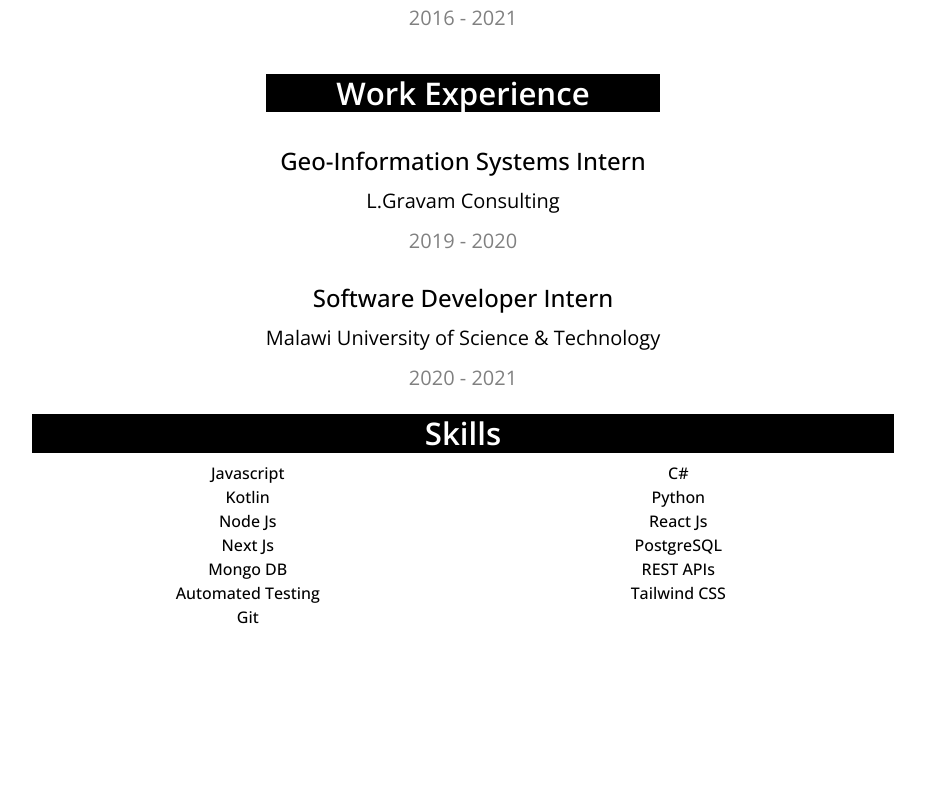
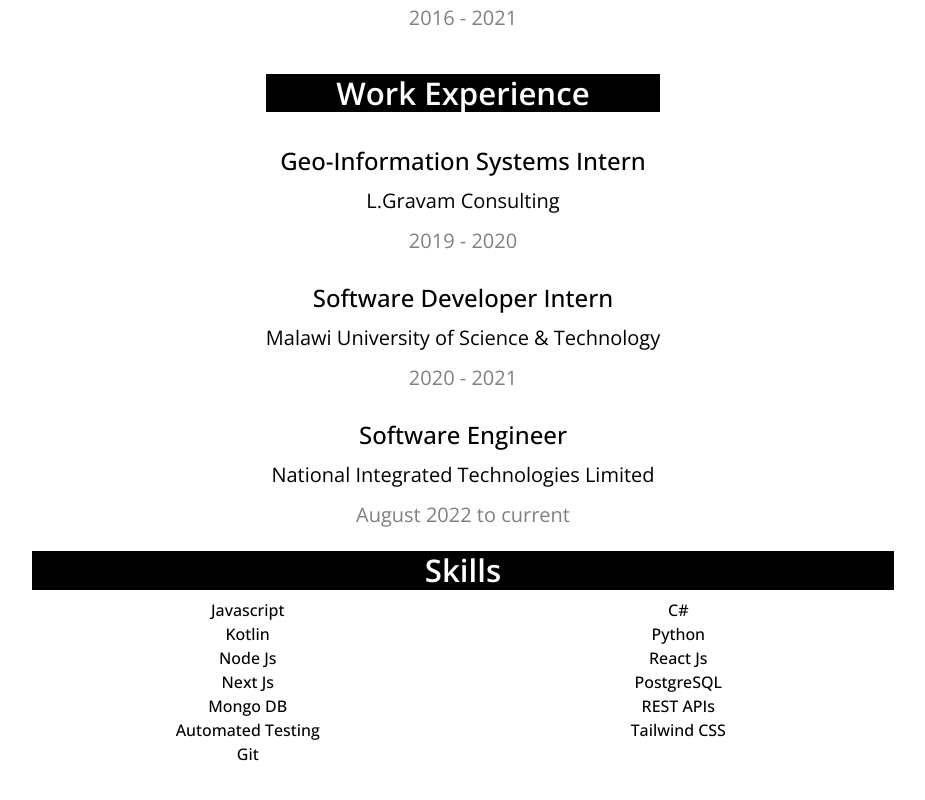
Before and after one commit to GISSIAH/bryan-portfolio, a Next.js app: page /resume in a window 1280 px wide. Shown: the part 414-1214 px from the top of the page, without its empty margins (177-1102 px from the left). Before the commit the page ends 1118 px from the top, so only its background shows below. Built offline with nearby package versions, Linux system fonts and the light colour scheme.

Commit message:
added nitel

```diff
--- a/pages/resume.js
+++ b/pages/resume.js
@@ -1,8 +1,8 @@
-import { Box, Typography,Grid ,Button} from '@mui/material'
-import Head from 'next/head'
-import styles from "../styles/resume.module.css"
-import ResumeItem from '../components/resume/resumeItem'
-import { FaDownload } from "react-icons/fa"
+import { Box, Typography, Grid, Button } from "@mui/material";
+import Head from "next/head";
+import styles from "../styles/resume.module.css";
+import ResumeItem from "../components/resume/resumeItem";
+import { FaDownload } from "react-icons/fa";
 export default function resume() {
   return (
     <div>
@@ -12,45 +12,153 @@
         <link rel="icon" href="/favicon.ico" />
       </Head>
 
-            <Box sx={{ display: 'flex', flexDirection: 'column', alignItems: 'center', textAlign: 'center' }}>
-                <Typography variant="h3" sx={{ fontWeight: 700 ,marginTop:5}}>Resume</Typography>
+      <Box
+        sx={{
+          display: "flex",
+          flexDirection: "column",
+          alignItems: "center",
+          textAlign: "center",
+        }}
+      >
+        <Typography variant="h3" sx={{ fontWeight: 700, marginTop: 5 }}>
+          Resume
+        </Typography>
         <div className={styles.desc}>
-                    <Typography variant="body1" color="gray" sx={{ fontWeight: 400 }}>{`I started my software developing journey 2 years ago when I was writing my final year project in college. I started learning python then I stumbled upon JavaScript which got me interest in building web applications.`}</Typography>
+          <Typography
+            variant="body1"
+            color="gray"
+            sx={{ fontWeight: 400 }}
+          >{`I started my software developing journey 2 years ago when I was writing my final year project in college. I started learning python then I stumbled upon JavaScript which got me interest in building web applications.`}</Typography>
         </div>
 
         <div className={styles.education}>
-                    <Typography variant="h4" sx={{ fontWeight: 600, marginBottom: 3,background:'black',color:"white"}}>Education</Typography>
-                    <ResumeItem title="Bsc Geo-Information Systems" place="Malawi University of Science & Technology" date="2016 - 2021" />
+          <Typography
+            variant="h4"
+            sx={{
+              fontWeight: 600,
+              marginBottom: 3,
+              background: "black",
+              color: "white",
+            }}
+          >
+            Education
+          </Typography>
+          <ResumeItem
+            title="Bsc Geo-Information Systems"
+            place="Malawi University of Science & Technology"
+            date="2016 - 2021"
+          />
         </div>
 
         <div className={styles.work}>
-                    <Typography variant="h4" sx={{ fontWeight: 600, marginBottom: 1, background: 'black', color: "white"}}>Work Experience</Typography>
-                    <ResumeItem title="Geo-Information Systems Intern" place="L.Gravam Consulting" date="2019 - 2020" />
-                    <ResumeItem title="Software Developer Intern" place="Malawi University of Science & Technology" date="2020 - 2021" />
+          <Typography
+            variant="h4"
+            sx={{
+              fontWeight: 600,
+              marginBottom: 1,
+              background: "black",
+              color: "white",
+            }}
+          >
+            Work Experience
+          </Typography>
+          <ResumeItem
+            title="Geo-Information Systems Intern"
+            place="L.Gravam Consulting"
+            date="2019 - 2020"
+          />
+          <ResumeItem
+            title="Software Developer Intern"
+            place="Malawi University of Science & Technology"
+            date="2020 - 2021"
+          />
+          <ResumeItem
+            title="Software Engineer"
+            place="National Integrated Technologies Limited"
+            date="August 2022 to current"
+          />
         </div>
         <div className={styles.skills}>
-                    <Typography variant="h4" sx={{ fontWeight: 600, marginBottom: 1, background: 'black', color: "white" }}>Skills</Typography>
-                    <Grid container >
-                        <Grid item xl={6} xs={6} sm={6} md={6} lg={6}><Typography variant="body1" sx={{ fontWeight: 500 }}>Javascript</Typography></Grid>
-                        <Grid item  xl={6} xs={6} sm={6} md={6} lg={6}><Typography  variant="body1" sx={{fontWeight:500}}>C#</Typography></Grid>
-                        <Grid item xl={6} xs={6} sm={6} md={6} lg={6}><Typography variant="body1" sx={{ fontWeight: 500 }}>Kotlin</Typography></Grid>
-                        <Grid item xl={6} xs={6} sm={6} md={6} lg={6}><Typography variant="body1" sx={{ fontWeight: 500 }}>Python</Typography></Grid>
-                        <Grid item xl={6} xs={6} sm={6} md={6} lg={6}><Typography variant="body1" sx={{fontWeight:500}}>Node Js</Typography></Grid>
-                        <Grid item xl={6} xs={6} sm={6} md={6} lg={6}><Typography variant="body1" sx={{fontWeight:500}}>React Js</Typography></Grid>
-                        <Grid item xl={6} xs={6} sm={6} md={6} lg={6}><Typography variant="body1" sx={{ fontWeight: 500 }}>Next Js</Typography></Grid>
-                        <Grid item xl={6} xs={6} sm={6} md={6} lg={6}><Typography variant="body1" sx={{fontWeight:500}}>PostgreSQL</Typography></Grid>
-                        <Grid item xl={6} xs={6} sm={6} md={6} lg={6}><Typography variant="body1" sx={{fontWeight:500}}>Mongo DB</Typography></Grid>
-                        <Grid item xl={6} xs={6} sm={6} md={6} lg={6}><Typography variant="body1" sx={{fontWeight:500}}>REST APIs</Typography></Grid>
-                        <Grid item xl={6} xs={6} sm={6} md={6} lg={6}><Typography variant="body1" sx={{fontWeight:500}}>Automated Testing</Typography></Grid>
-                        <Grid item xl={6} xs={6} sm={6} md={6} lg={6}><Typography variant="body1" sx={{ fontWeight: 500 }}>Tailwind CSS</Typography></Grid>
-                        <Grid item xl={6} xs={6} sm={6} md={6} lg={6}><Typography variant="body1" sx={{ fontWeight: 500 }}>Git</Typography></Grid>
-
-
+          <Typography
+            variant="h4"
+            sx={{
+              fontWeight: 600,
+              marginBottom: 1,
+              background: "black",
+              color: "white",
+            }}
+          >
+            Skills
+          </Typography>
+          <Grid container>
+            <Grid item xl={6} xs={6} sm={6} md={6} lg={6}>
+              <Typography variant="body1" sx={{ fontWeight: 500 }}>
+                Javascript
+              </Typography>
+            </Grid>
+            <Grid item xl={6} xs={6} sm={6} md={6} lg={6}>
+              <Typography variant="body1" sx={{ fontWeight: 500 }}>
+                C#
+              </Typography>
+            </Grid>
+            <Grid item xl={6} xs={6} sm={6} md={6} lg={6}>
+              <Typography variant="body1" sx={{ fontWeight: 500 }}>
+                Kotlin
+              </Typography>
+            </Grid>
+            <Grid item xl={6} xs={6} sm={6} md={6} lg={6}>
+              <Typography variant="body1" sx={{ fontWeight: 500 }}>
+                Python
+              </Typography>
+            </Grid>
+            <Grid item xl={6} xs={6} sm={6} md={6} lg={6}>
+              <Typography variant="body1" sx={{ fontWeight: 500 }}>
+                Node Js
+              </Typography>
+            </Grid>
+            <Grid item xl={6} xs={6} sm={6} md={6} lg={6}>
+              <Typography variant="body1" sx={{ fontWeight: 500 }}>
+                React Js
+              </Typography>
+            </Grid>
+            <Grid item xl={6} xs={6} sm={6} md={6} lg={6}>
+              <Typography variant="body1" sx={{ fontWeight: 500 }}>
+                Next Js
+              </Typography>
+            </Grid>
+            <Grid item xl={6} xs={6} sm={6} md={6} lg={6}>
+              <Typography variant="body1" sx={{ fontWeight: 500 }}>
+                PostgreSQL
+              </Typography>
+            </Grid>
+            <Grid item xl={6} xs={6} sm={6} md={6} lg={6}>
+              <Typography variant="body1" sx={{ fontWeight: 500 }}>
+                Mongo DB
+              </Typography>
+            </Grid>
+            <Grid item xl={6} xs={6} sm={6} md={6} lg={6}>
+              <Typography variant="body1" sx={{ fontWeight: 500 }}>
+                REST APIs
+              </Typography>
+            </Grid>
+            <Grid item xl={6} xs={6} sm={6} md={6} lg={6}>
+              <Typography variant="body1" sx={{ fontWeight: 500 }}>
+                Automated Testing
+              </Typography>
+            </Grid>
+            <Grid item xl={6} xs={6} sm={6} md={6} lg={6}>
+              <Typography variant="body1" sx={{ fontWeight: 500 }}>
+                Tailwind CSS
+              </Typography>
+            </Grid>
+            <Grid item xl={6} xs={6} sm={6} md={6} lg={6}>
+              <Typography variant="body1" sx={{ fontWeight: 500 }}>
+                Git
+              </Typography>
+            </Grid>
           </Grid>
         </div>
-
       </Box>
-
     </div>
-    )
+  );
 }
```
Lines whose indentation alone changed are shown as unchanged.
